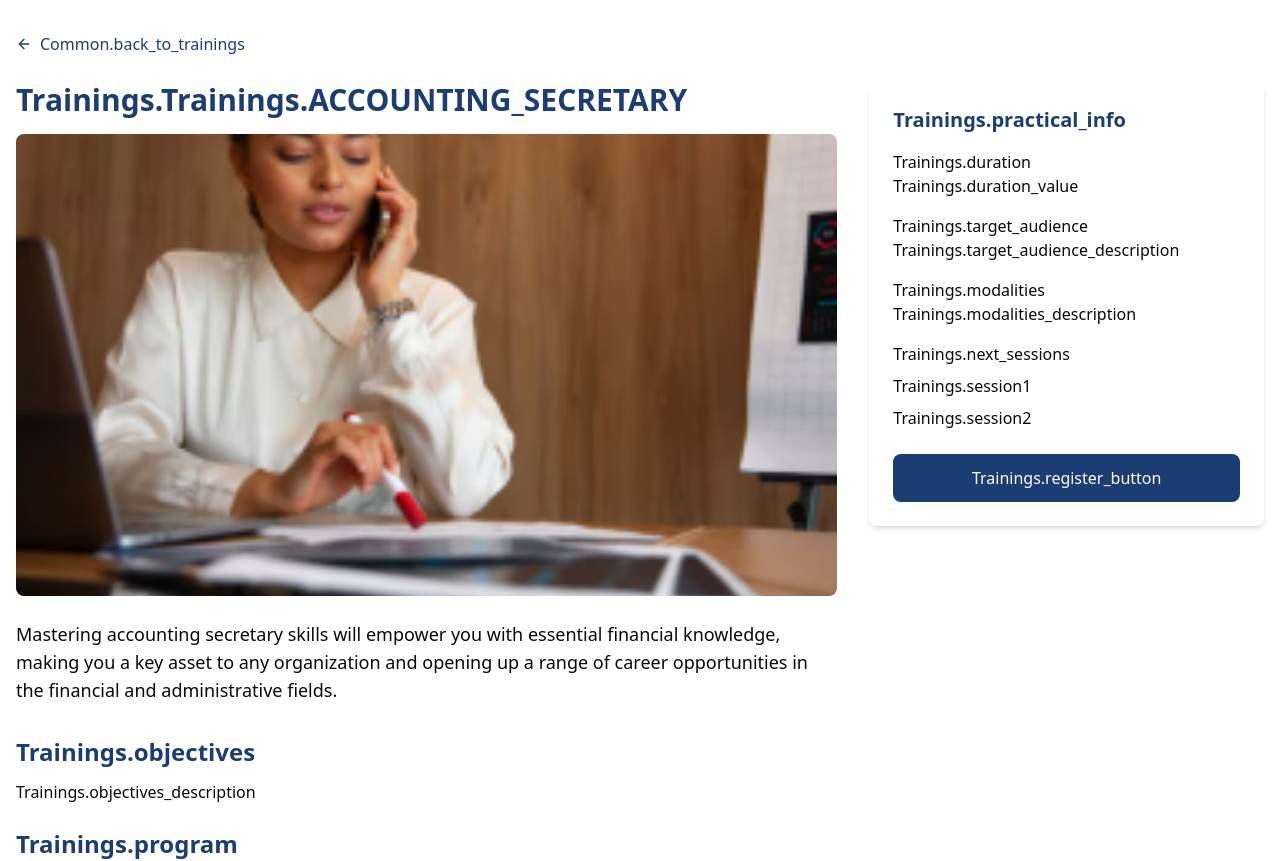
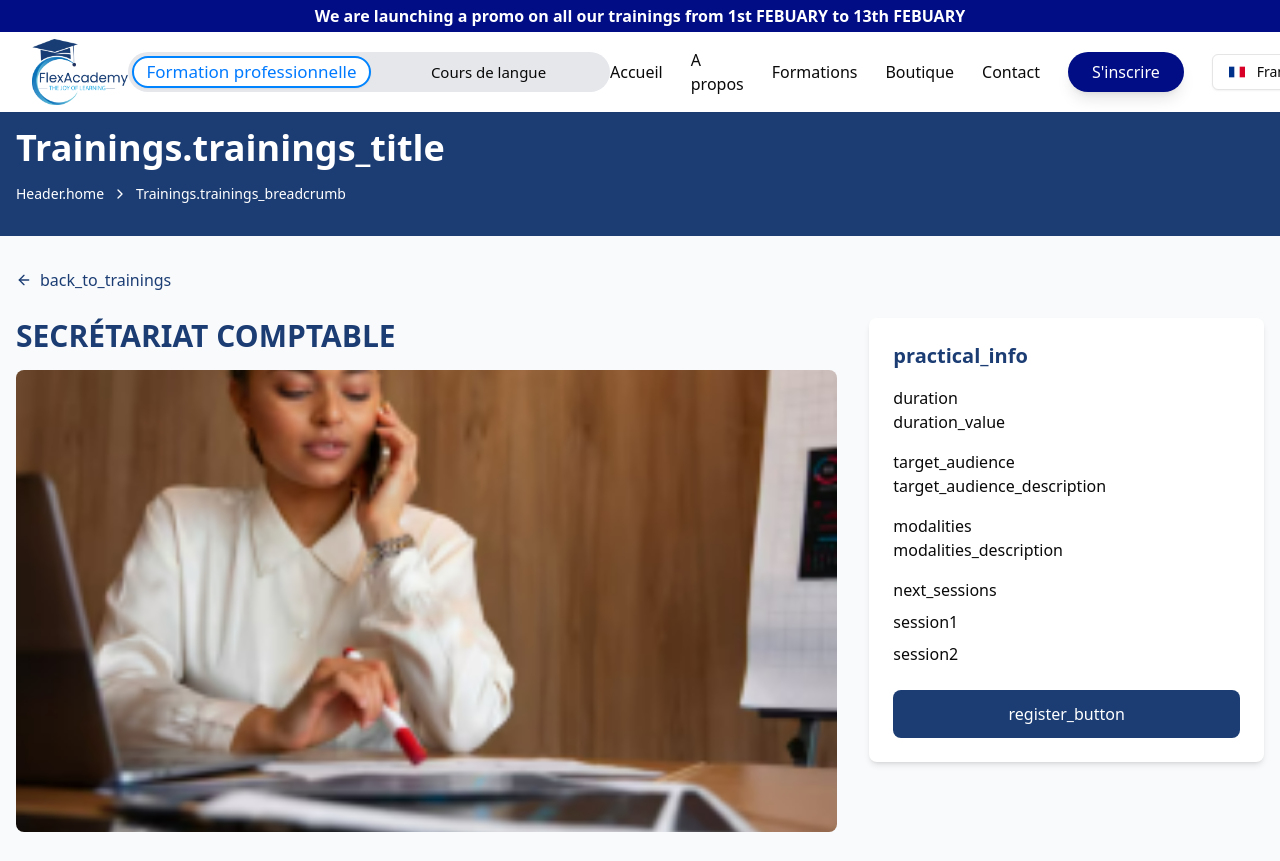
Before and after one commit to Hilary29/_flex, a Next.js app: page /fr/training/accounting-secretary in a window 1280 px wide. Shown: the top 861 px of the page. Built offline with nearby package versions, Linux system fonts and the light colour scheme.

Commit message:
Refactor training layout component to improve structure and localization; implement header and footer, and enhance metadata generation.

```diff
--- a/src/app/[locale]/training/[id]/page.tsx
+++ b/src/app/[locale]/training/[id]/page.tsx
@@ -22,8 +22,7 @@ export async function generateMetadata({ params }: { params: { id: string; local
 }
 
 export default async function page({ params }: { params: { id: string; locale: string } }) {
-  const t = await getTranslations("Trainings")
-  const commonT = await getTranslations("Common")
+  const t = await getTranslations()
   const training = await getTrainingById(params.id, t)
 
   if (!training) {
@@ -35,7 +34,7 @@ export default async function page({ params }: { params: { id: string; locale: s
       <div className="mb-6">
         <Link href="/Trainings" className="inline-flex items-center text-[#1b3d74] hover:underline">
           <ArrowLeft className="mr-2 h-4 w-4" />
-          {commonT("back_to_trainings")}
+          {("back_to_trainings")}
         </Link>
       </div>
 
@@ -84,7 +83,7 @@ export default async function page({ params }: { params: { id: string; locale: s
         </div>
 
         <div className="md:col-span-1">
-          <div className="bg-white rounded-lg shadow-md p-6 sticky top-8">
+          <div className="bg-white rounded-lg shadow-md p-6 sticky top-32">
             <h3 className="text-xl font-semibold text-[#1b3d74] mb-4">{t("practical_info")}</h3>
 
             <div className="space-y-4">
--- /dev/null
+++ b/src/app/[locale]/training/layout.tsx
@@ -0,0 +1,68 @@
+import type React from "react";
+import { getTranslations } from "next-intl/server";
+import { Link as LocaleLink } from "@/i18n/routing";
+import {
+  ChevronRight,
+} from "lucide-react";
+import Footer from "../home/components/Footer";
+import Header from "../home/components/Header";
+
+export async function generateMetadata({
+  params,
+}: {
+  params: { locale: string };
+}) {
+  const t = await getTranslations({
+    locale: params.locale,
+    namespace: "Trainings",
+  });
+
+  return {
+    title: t("meta_title"),
+    description: t("meta_description"),
+  };
+}
+
+export default async function TrainingsLayout({
+  children,
+  params,
+}: {
+  children: React.ReactNode;
+  params: { locale: string };
+}) {
+  const t = await getTranslations({
+    locale: params.locale,
+    namespace: "Trainings",
+  });
+  const headerT = await getTranslations({
+    locale: params.locale,
+    namespace: "Header",
+  });
+
+  return (
+    <div className="flex flex-col min-h-screen">
+      <Header />
+
+      {/* Page Title Banner */}
+      <div className="bg-[#1b3d74] text-white pb-8 pt-32">
+        <div className="container mx-auto px-4">
+          <h1 className="text-3xl md:text-4xl font-bold">
+            {t("trainings_title")}
+          </h1>
+          <div className="flex items-center mt-4 text-sm">
+            <LocaleLink href="/" className="hover:underline">
+              {headerT("home")}
+            </LocaleLink>
+            <ChevronRight className="h-4 w-4 mx-2" />
+            <span>{t("trainings_breadcrumb")}</span>
+          </div>
+        </div>
+      </div>
+
+      {/* Main Content */}
+      <main className="flex-grow bg-gray-50">{children}</main>
+
+      <Footer />
+    </div>
+  );
+}
```
